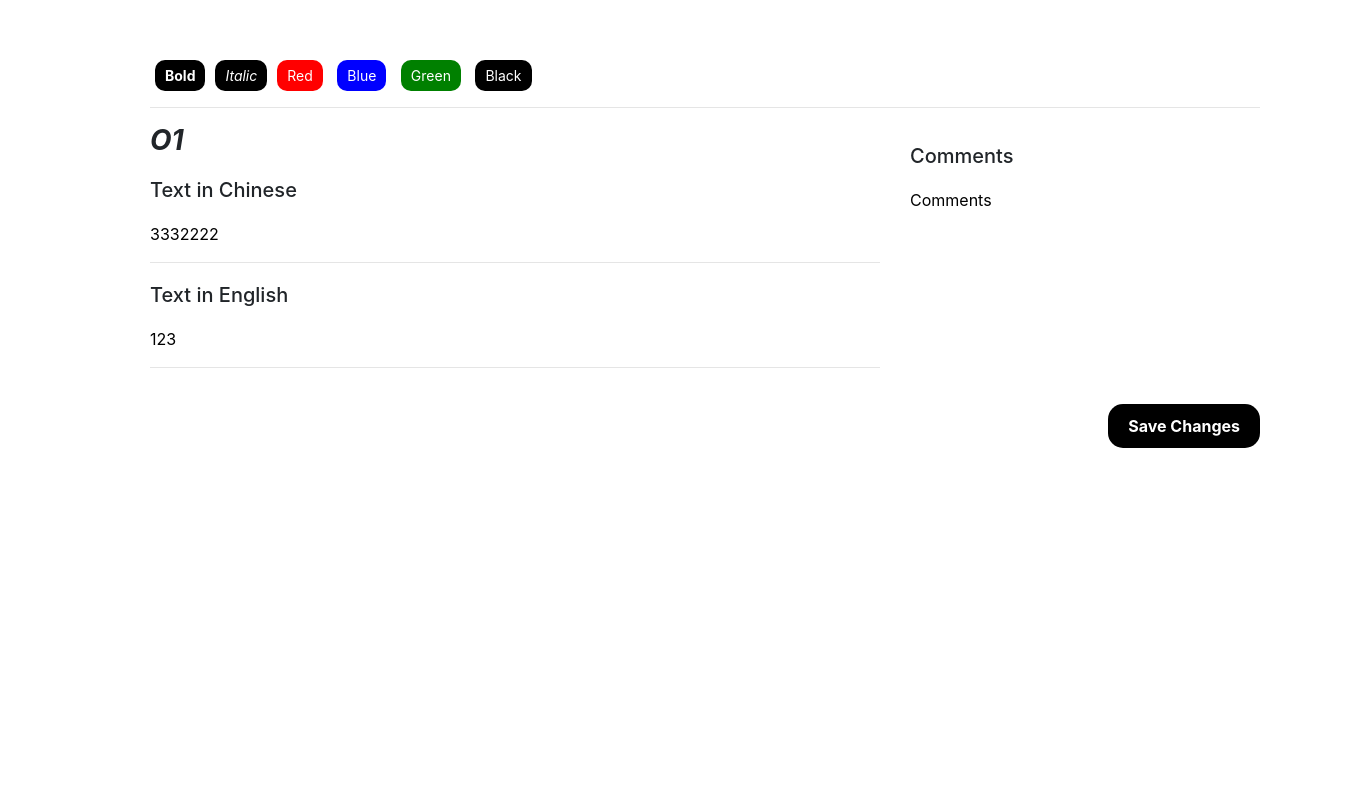
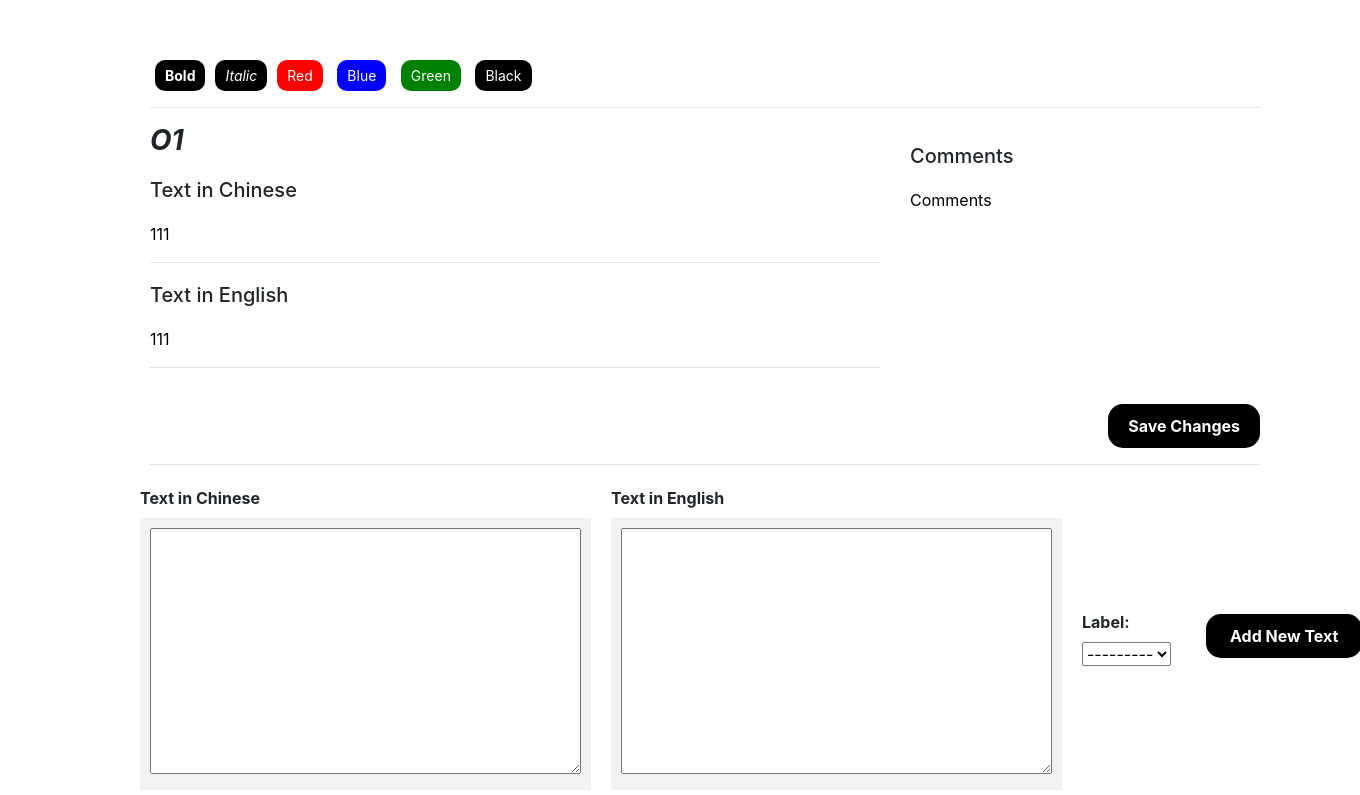
Before and after one commit to FelixChenJF/Chen-Project, a Django app: a page that uses CHEN/courses/templates/courses/detailedCourse/custom_page.html in a window 1360 px wide. Shown: the part 76-871 px from the top of the page. Before the commit the page ends 524 px from the top, so only its background shows below. Run offline with Django 4.2, Linux system fonts and the light colour scheme; data comes from the database, SQL or seed files in the repository; some libraries are stand-ins or nearby versions.

Commit message:
中场提交

```diff
--- a/CHEN/courses/admin.py
+++ b/CHEN/courses/admin.py
@@ -1,10 +1,9 @@
 from django.contrib import admin
 
 # Register your models here.
-from .models import CommentData, Course, Title, Label, CustomData
+from .models import Course, Title, Label, CustomData
 
 admin.site.register(Course)
 admin.site.register(Title)
 admin.site.register(Label)
 admin.site.register(CustomData)
-admin.site.register(CommentData)
--- a/CHEN/courses/forms.py
+++ b/CHEN/courses/forms.py
@@ -1,26 +1,15 @@
 from django import forms
-from .models import CommentData, Title, Label, CustomData
-
-from django import forms
-from .models import CustomData
+from .models import Title, Label, CustomData
 
 class CustomForm(forms.ModelForm):
     class Meta:
         model = CustomData
-        fields = ['text1', 'text2']
+        fields = ['text1', 'text2', 'message', 'label']
         labels = {
             'text1': 'Text in Chinese',
             'text2': 'Text in English',
-        }
-
-
-class CommentForm(forms.Form):
-    class Meta:
-        model = CommentData
-        fields = ['message', 'label', 'label']
-        labels = {
             'message': 'Message',
-            'label': 'Label',
+            'label': 'Label: '
         }
 
 class TitleForm(forms.ModelForm):
--- a/CHEN/courses/models.py
+++ b/CHEN/courses/models.py
@@ -29,16 +29,11 @@ class Label(models.Model):
     def __str__(self):
         return self.label
 class CustomData(models.Model):
+    id = models.AutoField(primary_key=True)
     text1 = models.TextField(max_length=100000, null=True, blank=True)
     text2 = models.TextField(max_length=100000, null=True, blank=True)
+    message = models.TextField(max_length=100000, null=True, blank=True)
     label = models.ForeignKey(Label, related_name='custom_data', on_delete=models.CASCADE)
 
     def __str__(self):
         return self.text1
-
-class CommentData(models.Model):
-    message = models.TextField(max_length=1000, null=True, blank=True)
-    label = models.ForeignKey(Label, related_name='comment_data', on_delete=models.CASCADE)
-
-    def __str__(self):
-        return self.message
--- a/CHEN/courses/templates/courses/detailedCourse/custom_page.html
+++ b/CHEN/courses/templates/courses/detailedCourse/custom_page.html
@@ -37,13 +37,13 @@
         text-align: right;
     }
     .save-button-container button {
-        padding: 10px 20px; /* 调小按钮尺寸 */
+        padding: 10px 20px;
         border: none;
-        border-radius: 15px; /* 增大圆角半径 */
+        border-radius: 15px;
         background-color: #000000;
         color: white;
         cursor: pointer;
-        font-size: 16px; /* 调小字体 */
+        font-size: 16px;
         font-weight: bold;
         transition: background-color 0.3s, transform 0.3s;
     }
@@ -92,6 +92,35 @@
     <div class="save-button-container">
         <button onclick="saveChanges()">Save Changes</button>
     </div>
+    <hr>
+    <form method="POST" action="{% url 'courses:custom_page' %}">
+        {% csrf_token %}
+        <div class="row">
+            <div style="display: flex; flex-direction: row; align-items: center;">
+                <div style="margin-right: 10px;padding: 5px;">
+                    <label for="{{ form.text1.id_for_label }}" class="form-label" style="font-weight: bold;">{{ form.text1.label }}</label>
+                    <div style="background-color: #f2f2f2; padding: 10px;">
+                        {{ form.text1 }}
+                    </div>
+                </div>
+                <div style="margin-right: 10px; padding: 5px;">
+                    <label for="{{ form.text2.id_for_label }}" class="form-label" style="font-weight: bold;">{{ form.text2.label }}</label>
+                    <div style="background-color: #f2f2f2; padding: 10px;">
+                        {{ form.text2 }}
+                    </div>
+                </div>
+                <div style="margin-right: 10px; padding: 5px;">
+                    <label for="{{ form.label.id_for_label }}" class="form-label" style="font-weight: bold;">{{ form.label.label }}</label>
+                    {{ form.label }}
+                </div>
+                <div style="padding-left: 20px; padding-bottom: 24px;">
+                    <div class="save-button-container">
+                        <button type="submit" style="white-space: nowrap; padding: 10px 24px;">Add New Text</button>
+                    </div>
+                </div>
+            </div>
+        </div>
+    </form>
 </div>
 
 <script>
--- a/CHEN/courses/views.py
+++ b/CHEN/courses/views.py
@@ -108,7 +108,6 @@ def daily_vocabulary(request):
 
     return render(request, 'courses/detailedCourse/daily_vocabulary.html', context)
 
-@csrf_exempt
 def custom_page(request):
     if request.method == 'POST':
         if request.content_type == 'application/json':
@@ -119,6 +118,7 @@ def custom_page(request):
                     custom_data_obj = CustomData.objects.get(id=custom_data['id'])
                     custom_data_obj.text1 = custom_data['text1']
                     custom_data_obj.text2 = custom_data['text2']
+                    custom_data_obj.message = custom_data['message']
                     custom_data_obj.save()
                 except CustomData.DoesNotExist:
                     continue
```
Also changed, not shown: CHEN/courses/migrations/0001_initial.py, CHEN/db.sqlite3.
